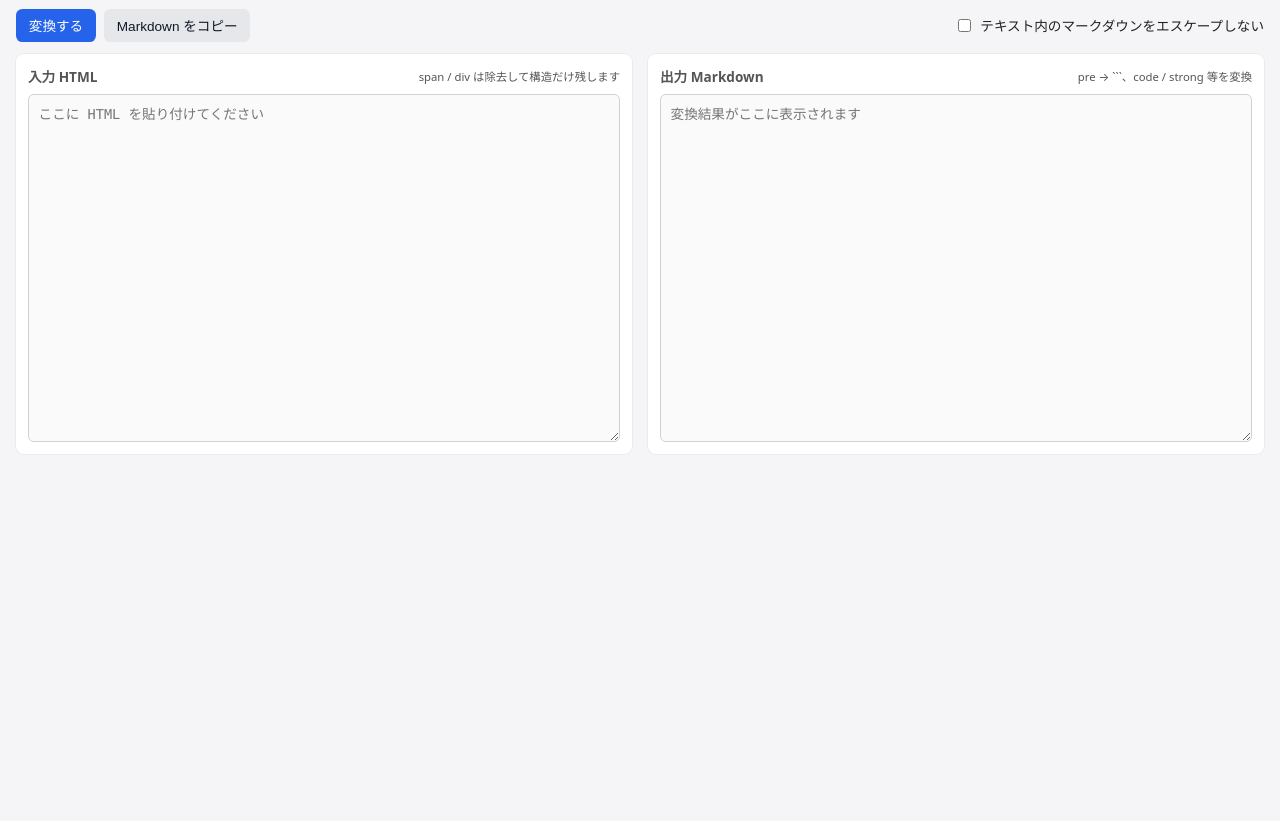
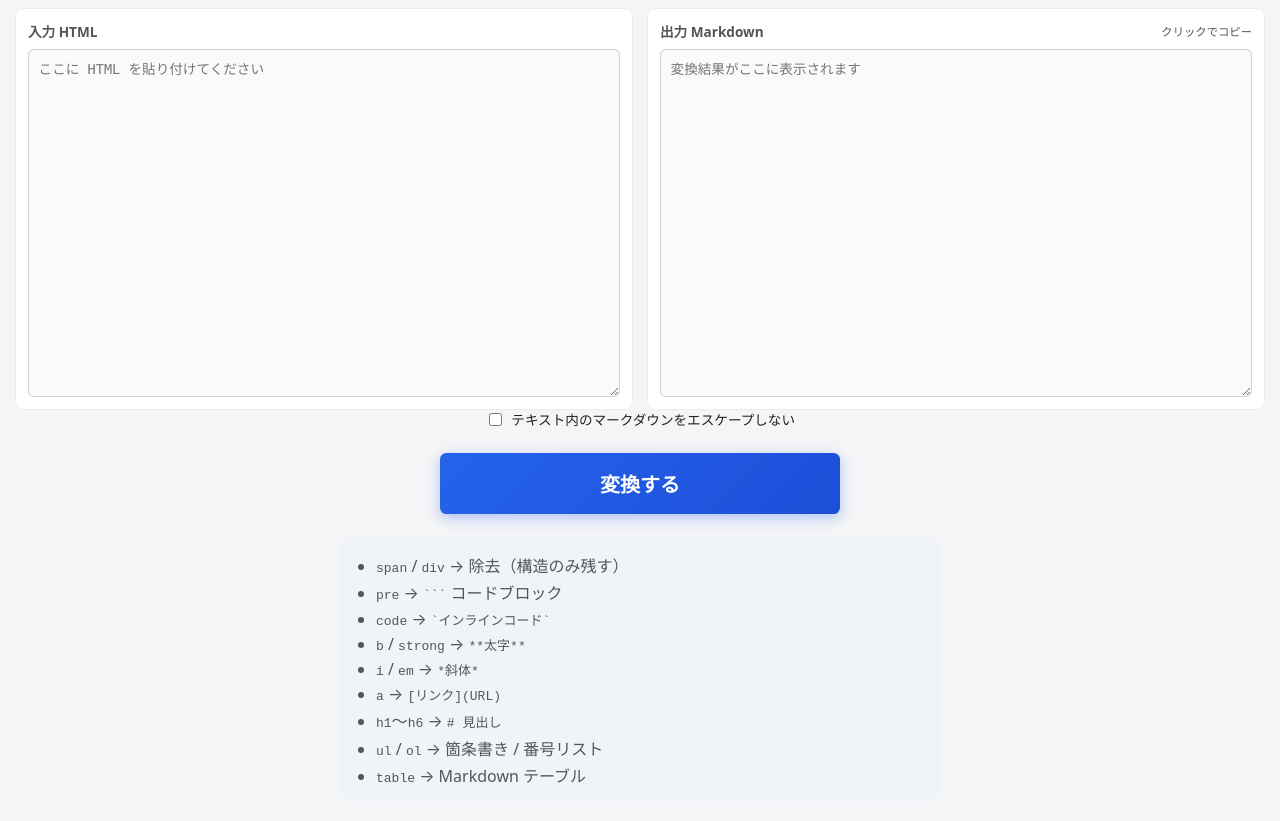
Before and after one commit to ddryo/convert-html-to-md, a plain HTML site: page index.html in a window 1280 px wide. Shown: the part 47-868 px from the top of the page. Before the commit the page ends 800 px from the top, so only its background shows below. Drawn offline with Linux system fonts and the light colour scheme.

Commit message:
refactor: Rework UI layout, move controls, add conversion details, and implement click-to-copy with toast for output.

````diff
--- a/index.html
+++ b/index.html
@@ -105,6 +105,86 @@
             filter: brightness(1.05);
         }
 
+        .convert-btn {
+            display: block;
+            width: 100%;
+            max-width: 400px;
+            margin: 1.5rem auto;
+            padding: 1rem 2rem;
+            font-size: 1.25rem;
+            font-weight: 600;
+            background: linear-gradient(135deg, #2563eb, #1d4ed8);
+            box-shadow: 0 4px 14px rgba(37, 99, 235, 0.35);
+            transition: transform 0.15s ease, box-shadow 0.15s ease;
+        }
+
+        .convert-btn:hover:not(:disabled) {
+            transform: translateY(-2px);
+            box-shadow: 0 6px 20px rgba(37, 99, 235, 0.45);
+            filter: brightness(1.08);
+        }
+
+        .convert-btn:active:not(:disabled) {
+            transform: translateY(0);
+        }
+
+        .conversion-info {
+            max-width: 600px;
+            margin: 0 auto 1.5rem;
+            padding: 0.75rem 1rem;
+            background: #f0f4f8;
+            border-radius: 0.5rem;
+            font-size: 1em;
+            color: #555;
+        }
+
+        .conversion-info ul {
+            margin: 0;
+            padding-left: 1.25rem;
+        }
+
+        .conversion-info li {
+            margin: 0.2rem 0;
+        }
+
+        .options-row {
+            display: flex;
+            gap: .5rem;
+            align-items: center;
+            justify-content: center;
+            margin-bottom: 1rem;
+        }
+
+        .output-wrapper {
+            position: relative;
+            flex: 1;
+            display: flex;
+            flex-direction: column;
+        }
+
+        .output-wrapper textarea {
+            cursor: pointer;
+        }
+
+        .copy-toast {
+            position: absolute;
+            top: 50%;
+            left: 50%;
+            transform: translate(-50%, -50%);
+            background: rgba(0, 0, 0, 0.8);
+            color: #fff;
+            padding: 0.5rem 1rem;
+            border-radius: 0.4rem;
+            font-size: 0.85rem;
+            opacity: 0;
+            pointer-events: none;
+            transition: opacity 0.2s ease;
+        }
+
+        .copy-toast.show {
+            opacity: 1;
+        }
+
         @media (max-width: 800px) {
             .container {
                 grid-template-columns: 1fr;
@@ -116,31 +196,47 @@
 <body>
     <h1>HTML → Markdown 変換ツール</h1>
 
-    <div class="controls">
-        <button id="convertBtn">変換する</button>
-        <button id="copyBtn" class="secondary">Markdown をコピー</button>
-        <label
-            style="margin-left: auto; display: flex; align-items: center; gap: .4rem; font-size: .85rem; cursor: pointer; user-select: none;">
-            <input type="checkbox" id="noEscapeCheckbox">
-            テキスト内のマークダウンをエスケープしない
-        </label>
-    </div>
-
     <div class="container">
         <div class="panel">
             <div class="panel-header">
                 <span>入力 HTML</span>
-                <small>span / div は除去して構造だけ残します</small>
             </div>
             <textarea id="input" placeholder="ここに HTML を貼り付けてください"></textarea>
         </div>
         <div class="panel">
             <div class="panel-header">
                 <span>出力 Markdown</span>
-                <small>pre → ```、code / strong 等を変換</small>
+                <small>クリックでコピー</small>
             </div>
-            <textarea id="output" readonly placeholder="変換結果がここに表示されます"></textarea>
+            <div class="output-wrapper">
+                <textarea id="output" readonly placeholder="変換結果がここに表示されます"></textarea>
+                <div class="copy-toast" id="copyToast">コピーしました！</div>
+            </div>
         </div>
+    </div>
+
+    <div class="options-row">
+        <label
+            style="display: flex; align-items: center; gap: .4rem; font-size: .85rem; cursor: pointer; user-select: none;">
+            <input type="checkbox" id="noEscapeCheckbox">
+            テキスト内のマークダウンをエスケープしない
+        </label>
+    </div>
+
+    <button id="convertBtn" class="convert-btn">変換する</button>
+
+    <div class="conversion-info">
+        <ul>
+            <li><code>span</code> / <code>div</code> → 除去（構造のみ残す）</li>
+            <li><code>pre</code> → <code>```</code> コードブロック</li>
+            <li><code>code</code> → <code>`インラインコード`</code></li>
+            <li><code>b</code> / <code>strong</code> → <code>**太字**</code></li>
+            <li><code>i</code> / <code>em</code> → <code>*斜体*</code></li>
+            <li><code>a</code> → <code>[リンク](URL)</code></li>
+            <li><code>h1</code>〜<code>h6</code> → <code># 見出し</code></li>
+            <li><code>ul</code> / <code>ol</code> → 箇条書き / 番号リスト</li>
+            <li><code>table</code> → Markdown テーブル</li>
+        </ul>
     </div>
 
     <script>
@@ -406,7 +502,7 @@
         const inputEl = document.getElementById('input');
         const outputEl = document.getElementById('output');
         const convertBtn = document.getElementById('convertBtn');
-        const copyBtn = document.getElementById('copyBtn');
+        const copyToast = document.getElementById('copyToast');
         const noEscapeCheckbox = document.getElementById('noEscapeCheckbox');
 
         convertBtn.addEventListener('click', () => {
@@ -417,14 +513,15 @@
             outputEl.value = html ? htmlToMarkdown(html, options) : '';
         });
 
-        copyBtn.addEventListener('click', async () => {
+        // 出力テキストエリアをクリックでコピー
+        outputEl.addEventListener('click', async () => {
             const text = outputEl.value;
             if (!text) return;
             try {
                 await navigator.clipboard.writeText(text);
-                copyBtn.textContent = 'コピーしました';
+                copyToast.classList.add('show');
                 setTimeout(() => {
-                    copyBtn.textContent = 'Markdown をコピー';
+                    copyToast.classList.remove('show');
                 }, 1200);
             } catch (e) {
                 alert('クリップボードへのコピーに失敗しました。');
````
